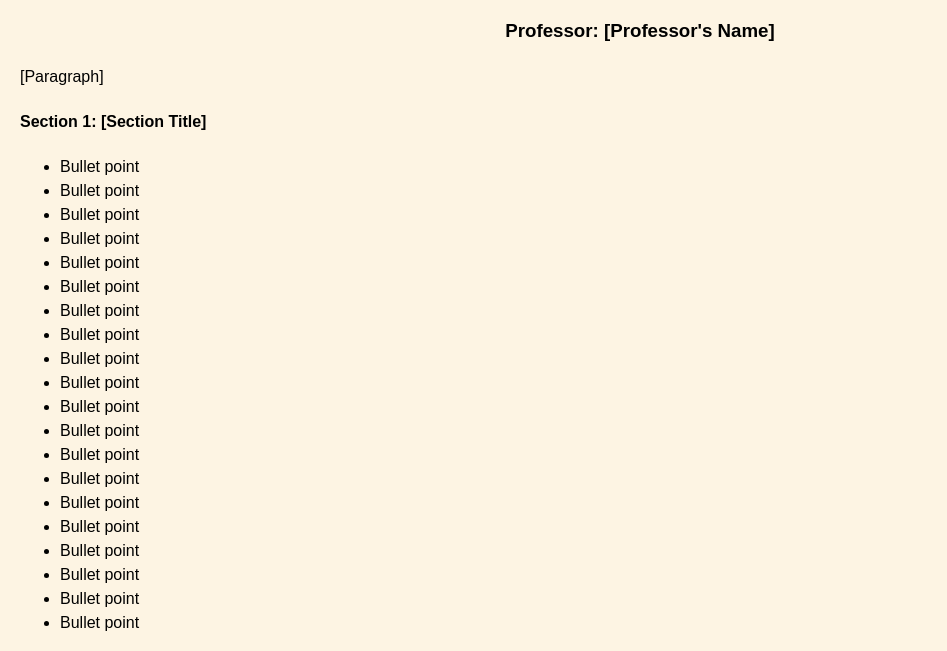
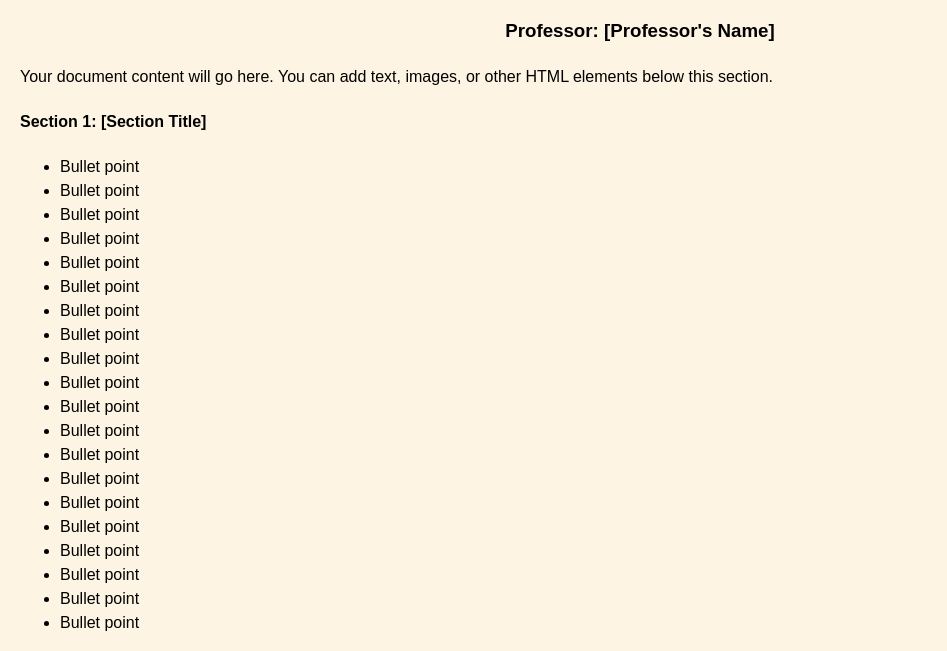
Before and after one commit to JN070694/ChapteredTemplate, a plain HTML site: page index.html in a window 1280 px wide. Shown: the part 127-778 px from the top of the page, without its empty margins (0-947 px from the left). Drawn offline with Linux system fonts and the light colour scheme.

Commit message:
Update index.html

```diff
--- a/index.html
+++ b/index.html
@@ -60,7 +60,7 @@
     </div>
 
     <div class="paragraph">
-        <p>[Paragraph]</p>
+        <p>Your document content will go here. You can add text, images, or other HTML elements below this section.</p>
     </div>
 
     <!-- Section 1 -->
```
